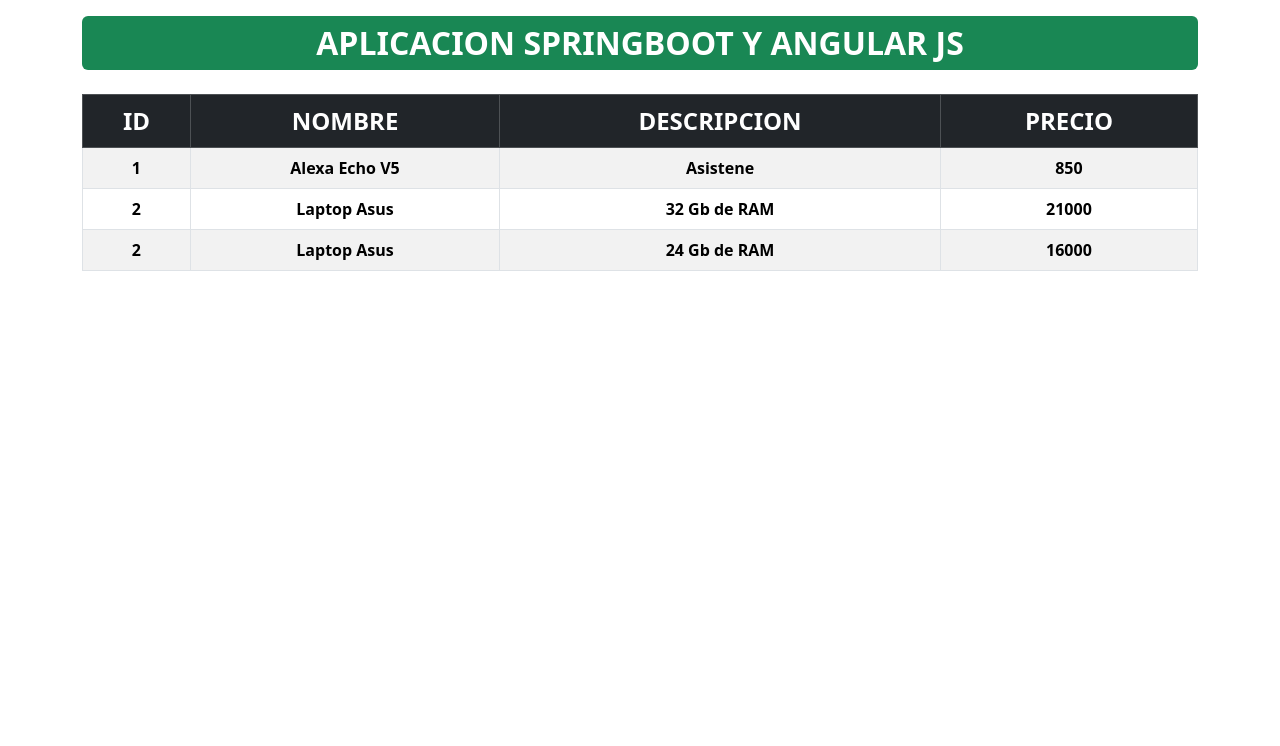
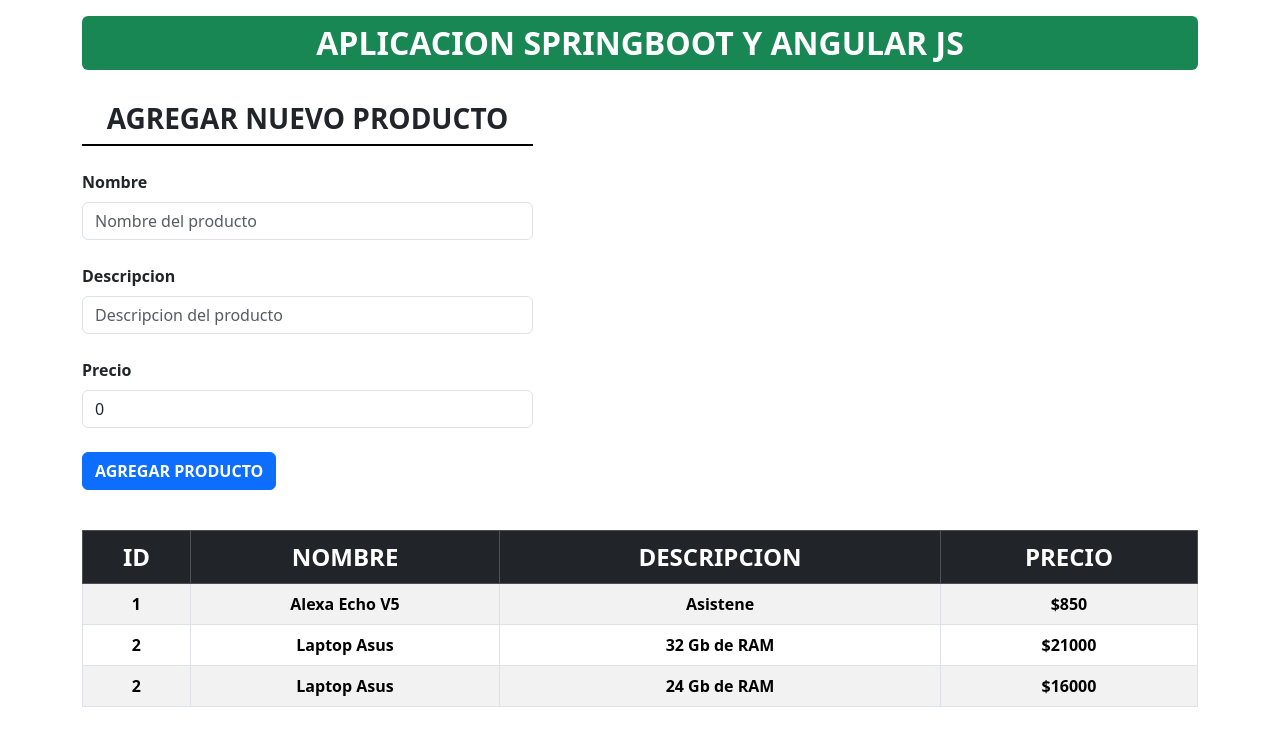
Before and after one commit to AlanAltamiranoH1504/SpringBoot_Angular_App_Frontend, an Angular app: page / in a window 1280 px wide. Shown: the top 746 px of the page. Built offline with nearby package versions, Linux system fonts and the light colour scheme.

Commit message:
feat: adding functionality to insert new products
-add form component

- add methods to add new product to product array

```diff
--- /dev/null
+++ b/src/app/products/components/form/form.component.html
@@ -0,0 +1,34 @@
+<div>
+  <div class="mb-4">
+    <h3 class="fw-bolder text-uppercase  border-2 border-black text-center px-3 py-2 border-bottom">Agregar Nuevo
+      Producto</h3>
+  </div>
+  <!--Configuramos accion submit con metodo del componente-->
+  <form (ngSubmit)="onSubmit()" action="" method="post">
+    <div class="mb-4">
+      <label class="form-label fw-bold" for="nombre">Nombre</label>
+      <!--Mapeamos campo con atributo -->
+      <input type="text" name="nombre" id="nombre" class="form-control" placeholder="Nombre del producto"
+             [(ngModel)]="product.nombre"
+      >
+    </div>
+    <div class="mb-4">
+      <label class="form-label fw-bold" for="descripcion">Descripcion</label>
+      <!--Mapeamos input con atributo-->
+      <input type="text" name="descripcion" id="descripcion" class="form-control"
+             placeholder="Descripcion del producto"
+             [(ngModel)]="product.descripcion"
+      >
+    </div>
+    <div class="mb-4">
+      <label class="form-label fw-bold" for="precio">Precio</label>
+      <!--Mapeamos input con atributi-->
+      <input type="text" name="precio" id="precio" class="form-control" placeholder="Precio del producto"
+             [(ngModel)]="product.precio"
+      >
+    </div>
+    <div class="mb-4">
+      <button type="submit" class="btn btn-primary fw-bold text-uppercase">Agregar Producto</button>
+    </div>
+  </form>
+</div>
--- /dev/null
+++ b/src/app/products/components/form/form.component.ts
@@ -0,0 +1,28 @@
+import {Component, EventEmitter, Output} from '@angular/core';
+import {Producto} from '../../models/Producto';
+import {FormsModule} from '@angular/forms';
+
+@Component({
+  selector: 'product-form',
+  imports: [FormsModule],
+  templateUrl: './form.component.html',
+  styleUrl: './form.component.css'
+})
+export class FormComponent {
+  //Atributos con los campos el formulario
+  product: Producto = new Producto();
+  protected Producto = {
+    id: 1,
+    nombre: "---",
+    descripcion: "---",
+    precio: 0
+  };
+
+  //Objeto de salida al componente padre
+  @Output() newProductoEvent = new EventEmitter();
+
+  //Metodo onSubmit
+  onSubmit() {
+    this.newProductoEvent.emit(this.product)
+  }
+}
--- a/src/app/products/components/product/product.component.html
+++ b/src/app/products/components/product/product.component.html
@@ -1,8 +1,17 @@
 @if (productos.length >= 1) {
+
   <div class="container-xl my-3">
     <div class="row">
       <div class="col-md-12">
-        <h2 class="bg-success py-2 px-3 fw-bolder text-white text-uppercase rounded text-center">Aplicacion SpringBoot y Angular JS</h2>
+        <h2 class="bg-success py-2 px-3 fw-bolder text-white text-uppercase rounded text-center">Aplicacion SpringBoot y
+          Angular JS</h2>
+      </div>
+    </div>
+  </div>
+  <div class="container-xl">
+    <div class="row">
+      <div class="col-md-5">
+        <product-form (newProductoEvent) = "addProducto($event)"></product-form>
       </div>
     </div>
   </div>
@@ -22,9 +31,9 @@
             @for (producto of productos; track $index) {
               <tr class="text-center fw-semibold">
                 <td>{{ producto.id }}</td>
-                <td>{{producto.nombre}}</td>
-                <td>{{producto.descripcion}}</td>
-                <td>{{producto.precio}}</td>
+                <td>{{ producto.nombre }}</td>
+                <td>{{ producto.descripcion }}</td>
+                <td>${{ producto.precio }}</td>
               </tr>
             }
           </tbody>
--- a/src/app/products/components/product/product.component.ts
+++ b/src/app/products/components/product/product.component.ts
@@ -1,11 +1,12 @@
 import {Component, OnInit} from '@angular/core';
 import {ProductService} from '../../services/product.service';
 import {Producto} from '../../models/Producto';
+import {FormComponent} from '../form/form.component';
 
 @Component({
   selector: 'app-product',
   standalone: true,
-  imports: [],
+  imports: [FormComponent],
   templateUrl: './product.component.html',
   styleUrl: './product.component.css'
 })
@@ -23,4 +24,10 @@ export class ProductComponent implements OnInit{
       this.productos = productos;
     })
   }
+
+  //Metodo addProducto
+  addProducto(producto: Producto): void{
+    this.productos.push(producto);
+    // this.productos = [... this.productos, {... producto}];
+  }
 }
```
Also changed, not shown: src/app/products/components/form/form.component.css (added), 1 other file (tests, documents, lock files or other folders).
